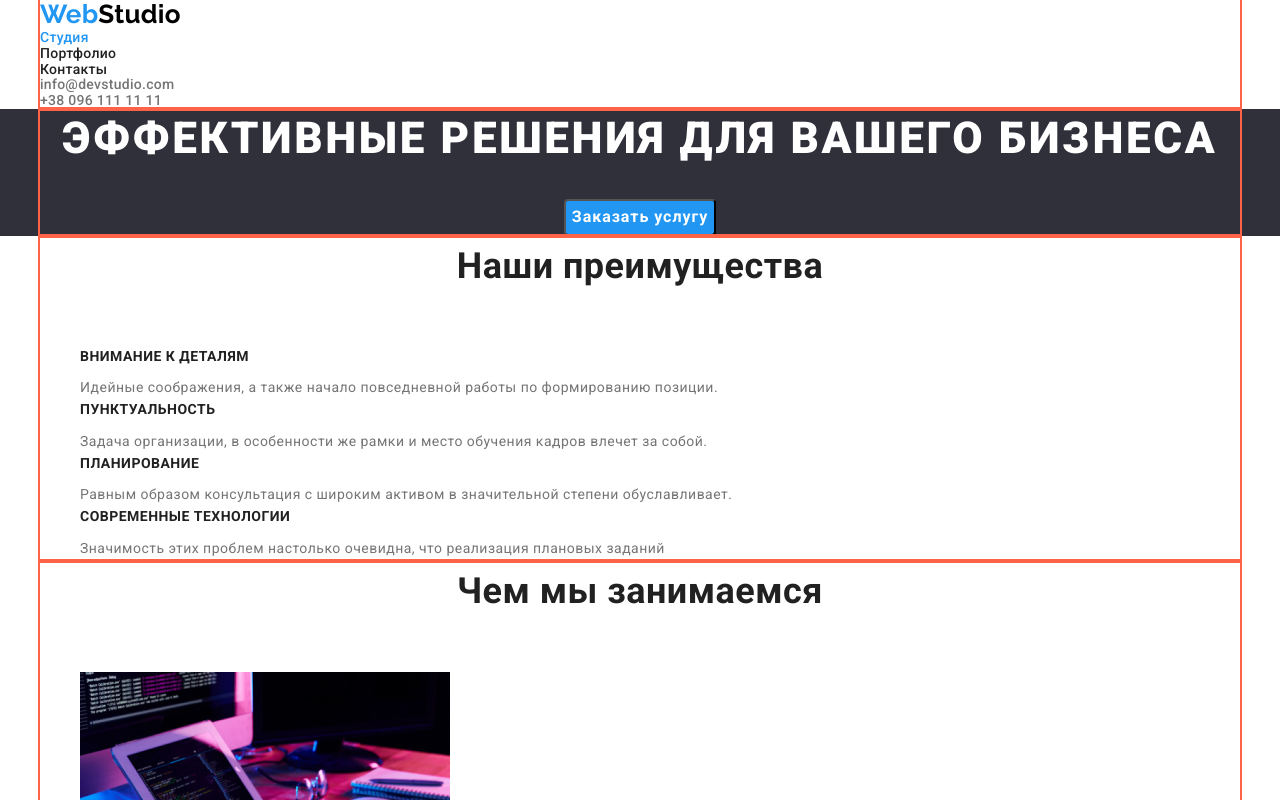
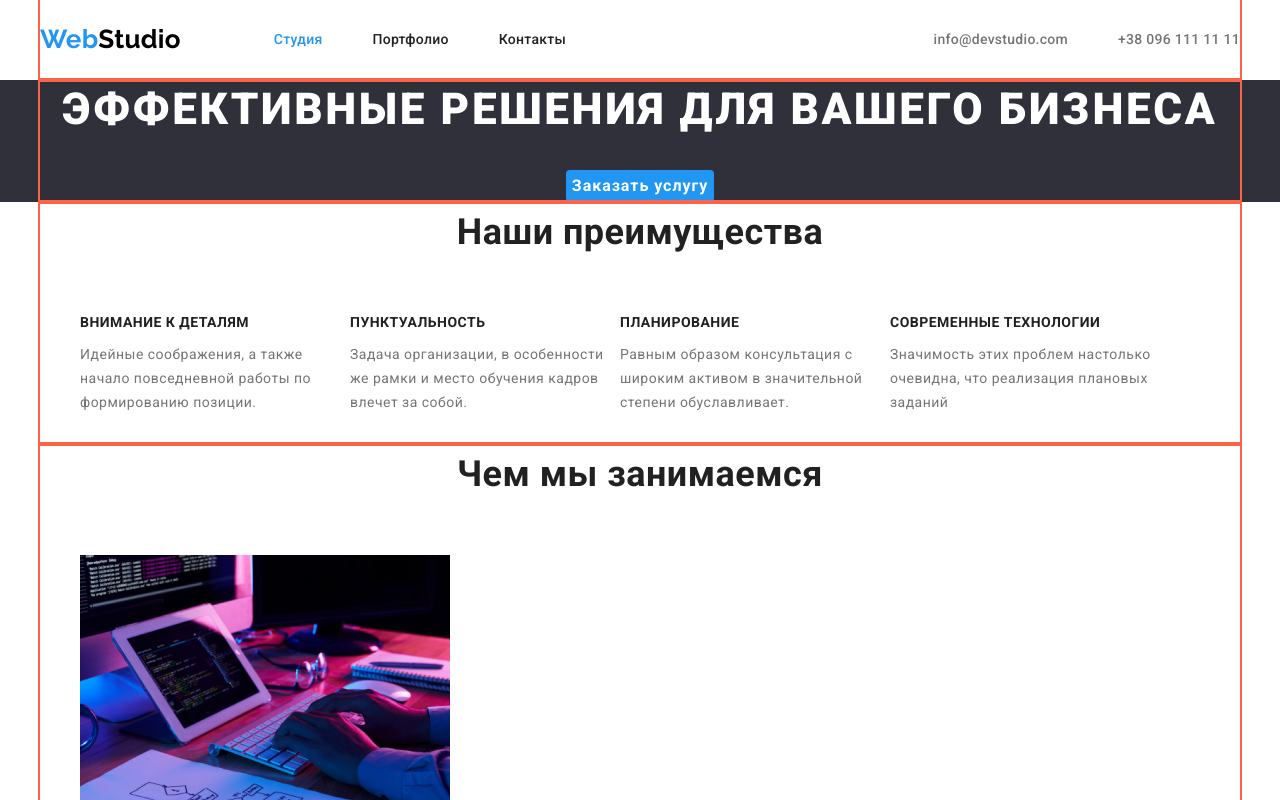
Before and after one commit to Nikolay-Akymenko/goit-markup-hw-03, a plain HTML site: page index.html in a window 1280 px wide. Shown: the top 800 px of the page. Drawn offline with nearby package versions, Linux system fonts and the light colour scheme.

Commit message:
Добавляет  контейнеры

```diff
--- a/css/styles.css
+++ b/css/styles.css
@@ -15,6 +15,15 @@ h1,h2,h3,h4,h5,h6,p,ul {
     margin-top: 0;
     margin-bottom: 0;
 }
+
+/* Утилиты */
+.site-nav,
+.auth-nav {
+    list-style: none;
+    padding: 0;
+    margin: 0;
+}
+
 /* Верхняя линия */
 
 .header {
@@ -30,8 +39,15 @@ h1,h2,h3,h4,h5,h6,p,ul {
     width: 1200px;
     outline: 2px solid tomato;
 }
+.main-nav {
+    display: flex;
+    align-items: center;
+}
 
 .logo {
+    margin-right: 93px;
+
+
     color: var(--accent-color);
     font-family: Raleway, cursive;
     font-weight: 700;
@@ -47,7 +63,18 @@ h1,h2,h3,h4,h5,h6,p,ul {
 }
 
 /* Site nav */
+
+.site-nav{
+    display: flex;
+}
+.site-nav .item:not(:last-child) {
+    margin-right: 50px;
+}
 .site-nav .link {
+    display: block;
+    padding-top: 32px;
+    padding-bottom: 32px;
+
     color:var(--title-text-color);
     text-decoration: none;
 }
@@ -59,7 +86,16 @@ h1,h2,h3,h4,h5,h6,p,ul {
 .site-nav .link.current {
     color: var(--accent-color);
 }
+
 /* Auth nav */
+
+.auth-nav {
+    display: flex;
+    margin-left: auto;
+}
+.auth-nav .item:not(:last-child){
+    margin-right: 50px;
+}
 
 .auth-nav .link {
     color:var(--primary-text-color);
@@ -69,12 +105,7 @@ h1,h2,h3,h4,h5,h6,p,ul {
 .auth-nav .link:focus{
     color: var(--accent-color);
 }
-.site-nav,
-.auth-nav {
-    list-style: none;
-    padding: 0;
-    margin: 0;
-}
+
 
 /* Main */
 /* Hero */
@@ -113,6 +144,7 @@ h1,h2,h3,h4,h5,h6,p,ul {
     cursor: pointer;
 
     border-radius: 4px;
+    border: transparent;
 
 }
 
@@ -129,6 +161,10 @@ h1,h2,h3,h4,h5,h6,p,ul {
 }
 .feature-list{
     list-style: none;
+    display: flex;
+
+}
+.feature-list .item {
 
 
 }
@@ -154,6 +190,8 @@ h1,h2,h3,h4,h5,h6,p,ul {
 .feature-text {
     font-size: 14px;
     line-height: 1.71;
+    width: 270px;
+    height: 101px;
 }
 
 /* Work (Чем мы занимаемся) */
--- a/index.html
+++ b/index.html
@@ -18,22 +18,22 @@
 
     <!--Верхняя линия-->
     <header class="header">
-        <div class="container">
-        <nav>
+        <div class="container main-nav">
+        <nav class="main-nav">
         <a class="logo" href="./index.html">Web<span class="logoblk">Studio</span></a>
 
         <ul class="site-nav">
-            <li><a href="" class="link current">Cтудия</a></li>
-            <li><a href="./portfolio.html" class="link">Портфолио</a></li>
-            <li><a href="" class="link">Контакты</a></li>
+            <li class="item"><a href="" class="link current">Cтудия</a></li>
+            <li class="item"><a href="./portfolio.html" class="link">Портфолио</a></li>
+            <li class="item"><a href="" class="link">Контакты</a></li>
             </ul>
         </nav>
         <ul class="auth-nav">
-            <li>
+            <li class="item">
                 <a href="mailto:info@devstudio.com" class="link">info@devstudio.com</a>
             </li>
 
-            <li><a href="tel:+380961111111" class="link">+38 096 111 11 11</a></li>
+            <li class="item"><a href="tel:+380961111111" class="link">+38 096 111 11 11</a></li>
         </ul>
         </div>
     </header>
@@ -52,19 +52,19 @@
             <div class="container">
             <h2 class="section-title">Наши преимущества</h2><!--скрытый заголовок-->
             <ul class="feature-list">
-                <li>
+                <li class="item">
                     <h3 class="title">Внимание к деталям</h3>
                     <p class="feature-text">Идейные соображения, а также начало повседневной работы по формированию позиции.</p>
                 </li>
-                <li>
+                <li class="item">
                     <h3 class="title">Пунктуальность</h3>
                     <p class="feature-text">Задача организации, в особенности же рамки и место обучения кадров влечет за собой.</p>
                 </li>
-                <li>
+                <li class="item">
                     <h3 class="title">Планирование</h3>
                     <p class="feature-text">Равным образом консультация с широким активом в значительной степени обуславливает.</p>
                 </li>
-                <li>
+                <li class="item">
                     <h3 class="title">Современные технологии</h3>
                     <p class="feature-text">Значимость этих проблем настолько очевидна, что реализация плановых заданий</p>
                 </li>
```
Also changed, not shown: portfolio.html (+8 -7 lines). Lines whose indentation alone changed are shown as unchanged.
